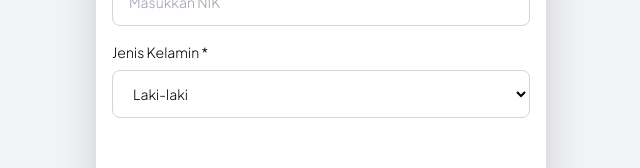
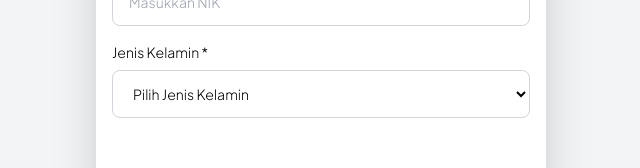
Before and after one commit to absolutepraya/nusantap, a Next.js app: page /create-profile in a window 1280 px wide. Shown: the part 458-626 px from the top of the page, without its empty margins (319-959 px from the left). Built offline with nearby package versions, Linux system fonts and the light colour scheme.

Commit message:
Small functionality upgrade

```diff
--- a/src/app/create-profile/page.js
+++ b/src/app/create-profile/page.js
@@ -147,7 +147,10 @@ export default function Create() {
                         </div>
                         <div className='flex flex-col space-y-2'>
                             <p>Jenis Kelamin *</p>
-                            <select id='jenisKelamin' className='border border-gray-300 bg-white rounded-lg h-12 w-full px-4'
+                            <select
+                                id='jenisKelamin'
+                                className='border border-gray-300 bg-white rounded-lg h-12 w-full px-4'
+                                value={profileState.jenisKelamin}
                                 onChange={(e) => setProfileState({ ...profileState, jenisKelamin: e.target.value })}
                             >
                                 <option value="" disabled>Pilih Jenis Kelamin</option>
```
